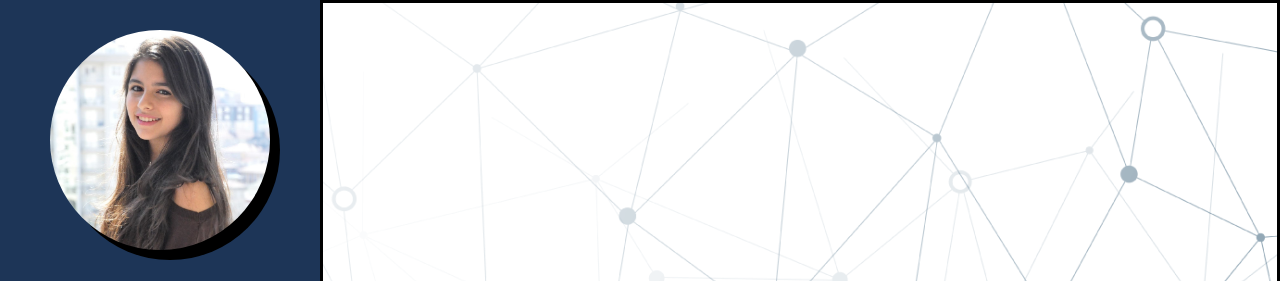
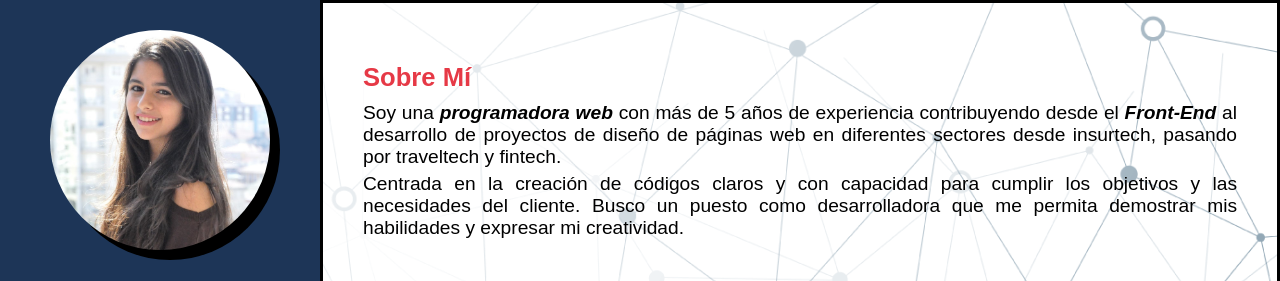
Before and after one commit to romipotter/cv_ticmas, a plain HTML site: page CVTicmas.html in a window 1280 px wide. Shown: the top 281 px of the page. Drawn offline with Linux system fonts and the light colour scheme; a web font is replaced by a local one.

Commit message:
seccion Sobre Mi

```diff
--- a/CVTicmas.html
+++ b/CVTicmas.html
@@ -44,7 +44,11 @@
             </div>
         </div>
         <div class="right">
-
+            <div class="about">
+                <h3 class="title2">Sobre Mí</h3>
+                <p>Soy una <strong><em>programadora web</em></strong> con más de 5 años de experiencia contribuyendo desde el <strong><em>Front-End</em></strong> al desarrollo de proyectos de diseño de páginas web en diferentes sectores desde insurtech, pasando por traveltech y fintech. </p>
+                <p>Centrada en la creación de códigos claros y con capacidad para cumplir los objetivos y las necesidades del cliente. Busco un puesto como desarrolladora que me permita demostrar mis habilidades y expresar mi creatividad.</p>
+            </div>
         </div>
     </div>
 </body>
--- a/styleCV.css
+++ b/styleCV.css
@@ -23,6 +23,8 @@ body {
     grid-template-columns: 1fr 3fr;
 }
 
+/**CONTENEDOR IZQUIERDA**/
+
 .container .left {
     position: relative;
     background-color: #1D3557;
@@ -30,13 +32,7 @@ body {
     padding: 30px;
 }
 
-.container .right {
-    position: relative;
-    padding: 40px;
-    border: solid black;
-}
-
-/**INFORMACION CONTACTO**/
+/*FOTO Y NOMBRE*/
 
 .foto {
     position: relative;
@@ -68,6 +64,8 @@ body {
     font-size: 1.5rem;
     text-align: center;
 }
+
+/*INFORMACION DE CONTACTO*/
 
 .contact {
     color: #F1FAEE;
@@ -101,3 +99,23 @@ body {
 .contact ul li .text {
     font-size: 1.1rem;
 }
+
+/**CONTENEDOR DERECHA**/
+
+.container .right {
+    position: relative;
+    padding: 40px;
+    border: solid black;
+}
+
+.title2 {
+    color: #E63946;
+    font-size: 1.6rem;
+    padding: 20px 0 10px 0
+}
+
+.about p {
+    font-size: 1.2rem;
+    text-align: justify;
+    padding-bottom: 5px;
+}
```
